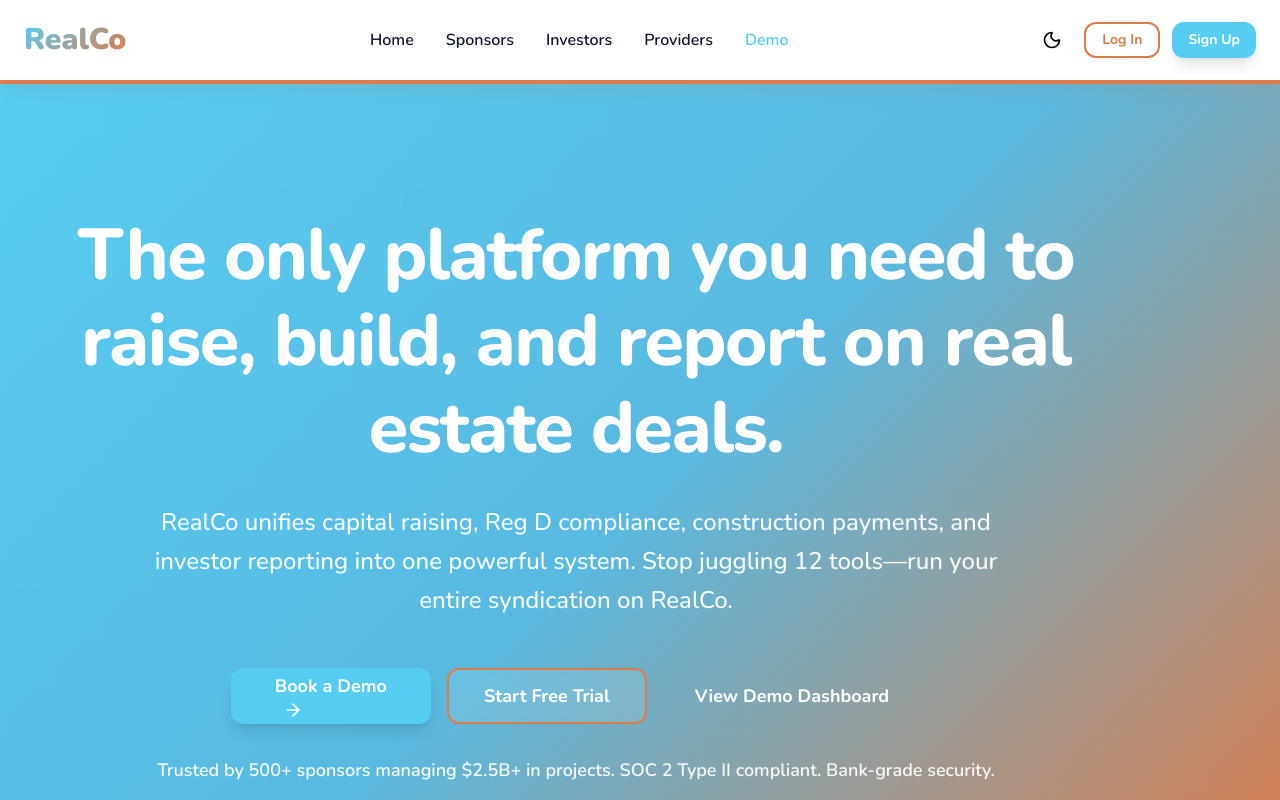
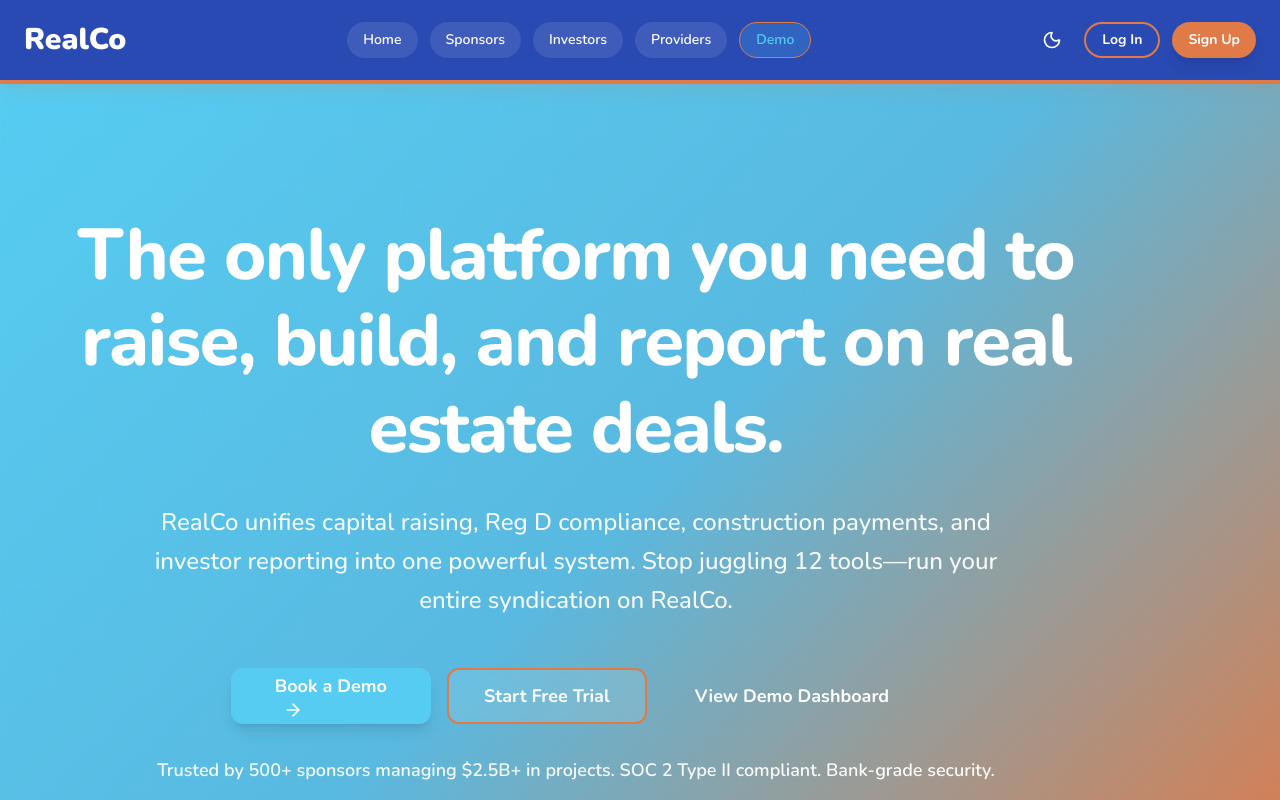
Before and after one commit to UseniSajor/RealCo, a Next.js app in the folder apps/web/: page / in a window 1280 px wide. Shown: the top 800 px of the page. Built offline with nearby package versions, Linux system fonts and the light colour scheme.

Commit message:
Update navigation to blue background with bubble buttons and add third-party integration strategy

```diff
--- a/apps/web/src/components/marketing/marketing-nav.tsx
+++ b/apps/web/src/components/marketing/marketing-nav.tsx
@@ -15,43 +15,28 @@ export function MarketingNav() {
   }, [])
 
   return (
-    <nav className="sticky top-0 z-50 w-full border-b-4 border-[#E07A47] bg-white/95 dark:bg-[#6b7280]/95 backdrop-blur shadow-lg shadow-[#E07A47]/10">
+    <nav className="sticky top-0 z-50 w-full border-b-4 border-[#E07A47] bg-[#1e40af]/95 backdrop-blur shadow-lg shadow-[#E07A47]/10">
       <div className="container flex h-20 max-w-7xl items-center justify-between px-6 mx-auto">
         <Link href="/" className="flex items-center space-x-2">
-          <span className="text-3xl font-black gradient-text">RealCo</span>
+          <span className="text-3xl font-black text-white">RealCo</span>
         </Link>
 
-        <div className="hidden md:flex items-center space-x-8">
-          <Link
-            href="/"
-            className="text-base font-semibold text-slate-900 dark:text-slate-100 hover:text-[#56CCF2] transition-colors"
-          >
-            Home
-          </Link>
-          <Link
-            href="/sponsors"
-            className="text-base font-semibold text-slate-900 dark:text-slate-100 hover:text-[#56CCF2] transition-colors"
-          >
-            Sponsors
-          </Link>
-          <Link
-            href="/investors"
-            className="text-base font-semibold text-slate-900 dark:text-slate-100 hover:text-[#56CCF2] transition-colors"
-          >
-            Investors
-          </Link>
-          <Link
-            href="/providers"
-            className="text-base font-semibold text-slate-900 dark:text-slate-100 hover:text-[#56CCF2] transition-colors"
-          >
-            Providers
-          </Link>
-          <Link
-            href="/dashboard"
-            className="text-base font-semibold text-[#56CCF2] hover:text-[#3BB5E0] transition-colors"
-          >
-            Demo
-          </Link>
+        <div className="hidden md:flex items-center space-x-3">
+          <Button variant="ghost" size="sm" asChild className="bg-white/10 hover:bg-white/20 text-white font-semibold rounded-full px-4">
+            <Link href="/">Home</Link>
+          </Button>
+          <Button variant="ghost" size="sm" asChild className="bg-white/10 hover:bg-white/20 text-white font-semibold rounded-full px-4">
+            <Link href="/sponsors">Sponsors</Link>
+          </Button>
+          <Button variant="ghost" size="sm" asChild className="bg-white/10 hover:bg-white/20 text-white font-semibold rounded-full px-4">
+            <Link href="/investors">Investors</Link>
+          </Button>
+          <Button variant="ghost" size="sm" asChild className="bg-white/10 hover:bg-white/20 text-white font-semibold rounded-full px-4">
+            <Link href="/providers">Providers</Link>
+          </Button>
+          <Button variant="ghost" size="sm" asChild className="bg-[#56CCF2]/20 hover:bg-[#56CCF2]/30 text-[#56CCF2] font-semibold rounded-full px-4 border border-[#56CCF2]">
+            <Link href="/dashboard">Demo</Link>
+          </Button>
         </div>
 
         <div className="flex items-center gap-3">
@@ -60,7 +45,7 @@ export function MarketingNav() {
               variant="ghost"
               size="icon"
               onClick={() => setTheme(theme === "dark" ? "light" : "dark")}
-              className="rounded-full"
+              className="rounded-full text-white hover:bg-white/20"
             >
               {theme === "dark" ? (
                 <Sun className="h-5 w-5" />
@@ -69,10 +54,10 @@ export function MarketingNav() {
               )}
             </Button>
           )}
-          <Button variant="outline" size="sm" asChild className="border-2 border-[#E07A47] text-[#E07A47] hover:bg-[#E07A47] hover:text-white font-bold">
+          <Button variant="outline" size="sm" asChild className="border-2 border-white text-white hover:bg-white hover:text-[#1e40af] font-bold rounded-full">
             <Link href="/login">Log In</Link>
           </Button>
-          <Button size="sm" asChild className="bg-[#56CCF2] hover:bg-[#3BB5E0] font-bold">
+          <Button size="sm" asChild className="bg-[#E07A47] hover:bg-[#D96835] text-white font-bold rounded-full">
             <Link href="/signup">Sign Up</Link>
           </Button>
         </div>
```
Also changed, not shown: 2 other files (tests, documents, lock files or other folders).
